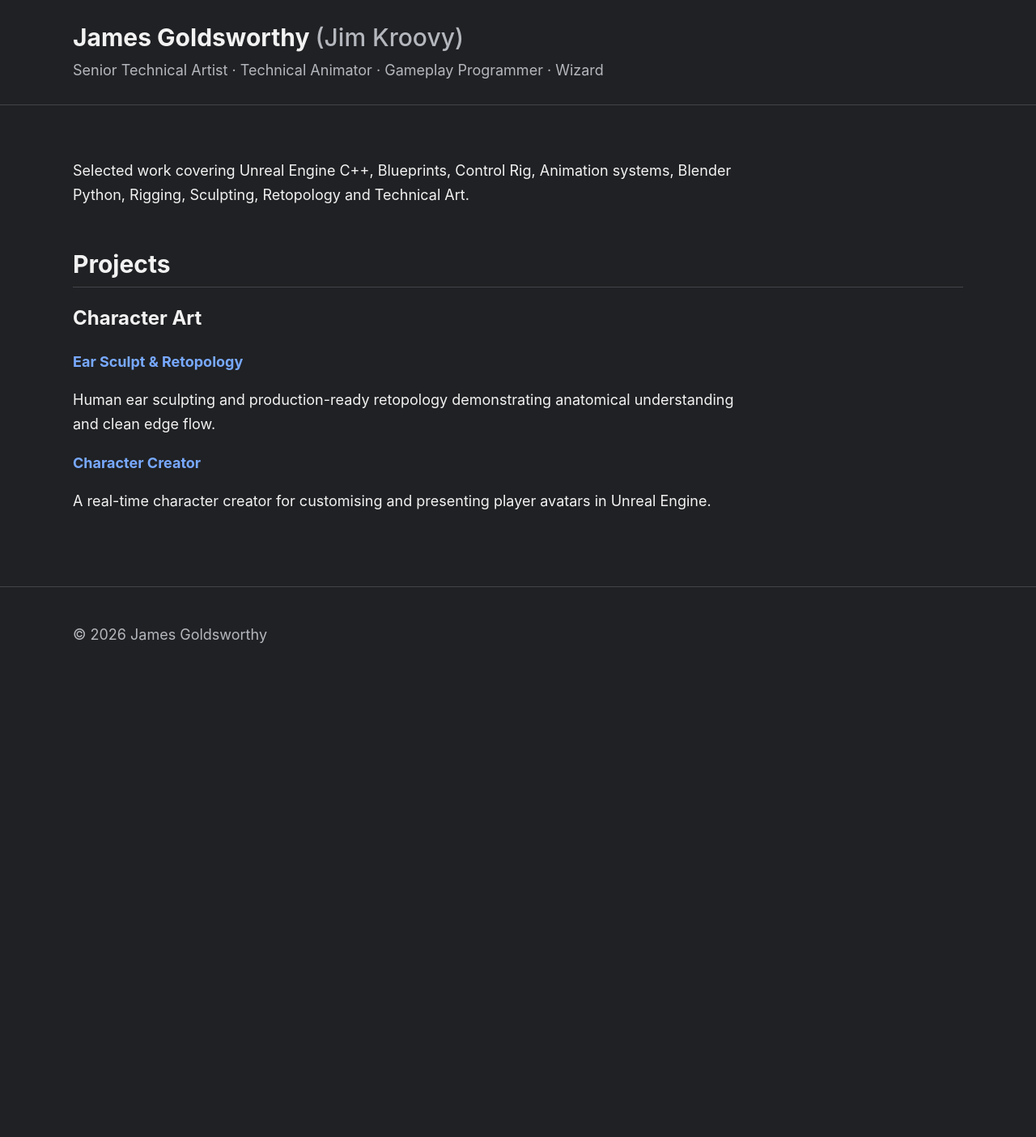
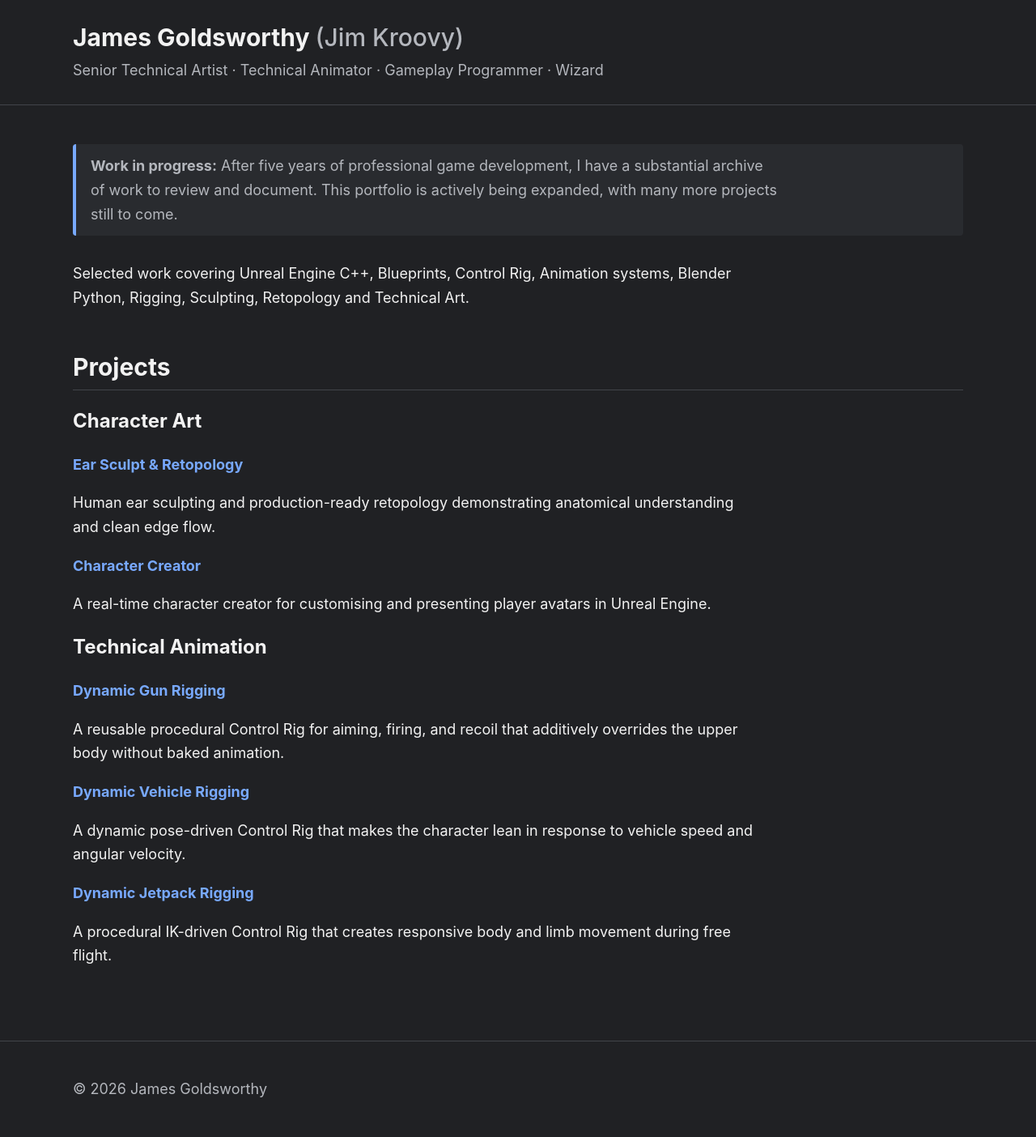
Before and after one commit to Jim-Kroovy/jim_kroovy_portfolio, a Jekyll site: the page built from index.md, in a window 1280 px wide. Shown: the whole page at 81% size. Built offline with Jekyll 4.4.1, drawn with Linux system fonts in a browser that asks for light colours; before the commit the page ends 900 px from its top, so only the background shows below that.

Commit message:
Some placeholders added.

```diff
--- a/index.md
+++ b/index.md
@@ -3,6 +3,8 @@ layout: default
 title: Technical Portfolio
 description: Selected technical art, animation and gameplay programming work.
 ---
+
+> **Work in progress:** After five years of professional game development, I have a substantial archive of work to review and document. This portfolio is actively being expanded, with many more projects still to come.
 
 Selected work covering Unreal Engine C++, Blueprints, Control Rig, Animation systems, Blender Python, Rigging, Sculpting, Retopology and Technical Art.
 
@@ -17,3 +19,17 @@ Human ear sculpting and production-ready retopology demonstrating anatomical und
 [**Character Creator**](projects/character-creator.html)
 
 A real-time character creator for customising and presenting player avatars in Unreal Engine.
+
+### Technical Animation
+
+[**Dynamic Gun Rigging**](projects/dynamic-gun-rigging.html)
+
+A reusable procedural Control Rig for aiming, firing, and recoil that additively overrides the upper body without baked animation.
+
+[**Dynamic Vehicle Rigging**](projects/dynamic-vehicle-rigging.html)
+
+A dynamic pose-driven Control Rig that makes the character lean in response to vehicle speed and angular velocity.
+
+[**Dynamic Jetpack Rigging**](projects/dynamic-jetpack-rigging.html)
+
+A procedural IK-driven Control Rig that creates responsive body and limb movement during free flight.
```
Also changed, not shown: projects/character-creator.md (+4 -9 lines), projects/dynamic-gun-rigging.md (added, +38 -0 lines), projects/dynamic-jetpack-rigging.md (added, +31 -0 lines), projects/dynamic-vehicle-rigging.md (added, +31 -0 lines), projects/ear-sculpt-and-retopology.md (+1 -1 lines).
